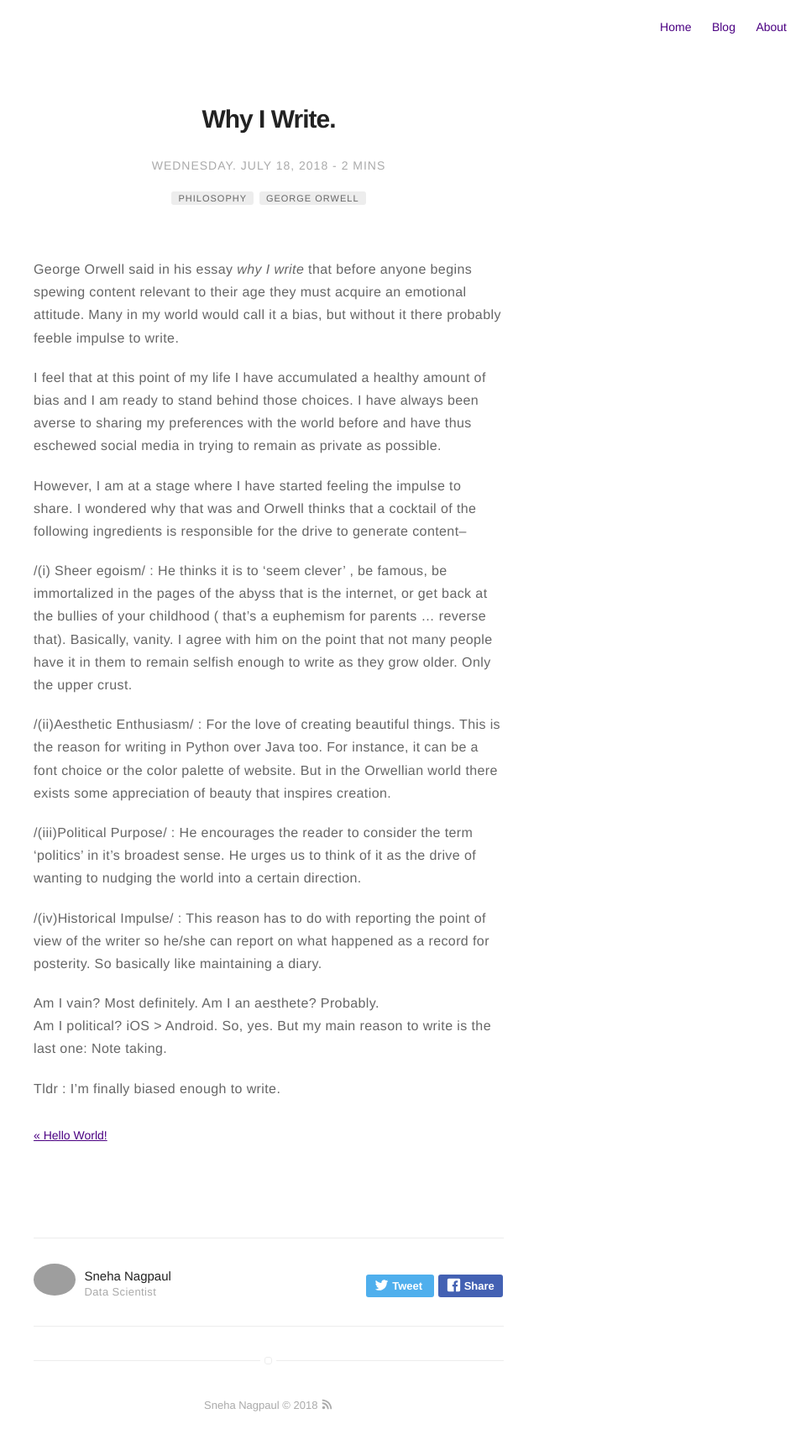
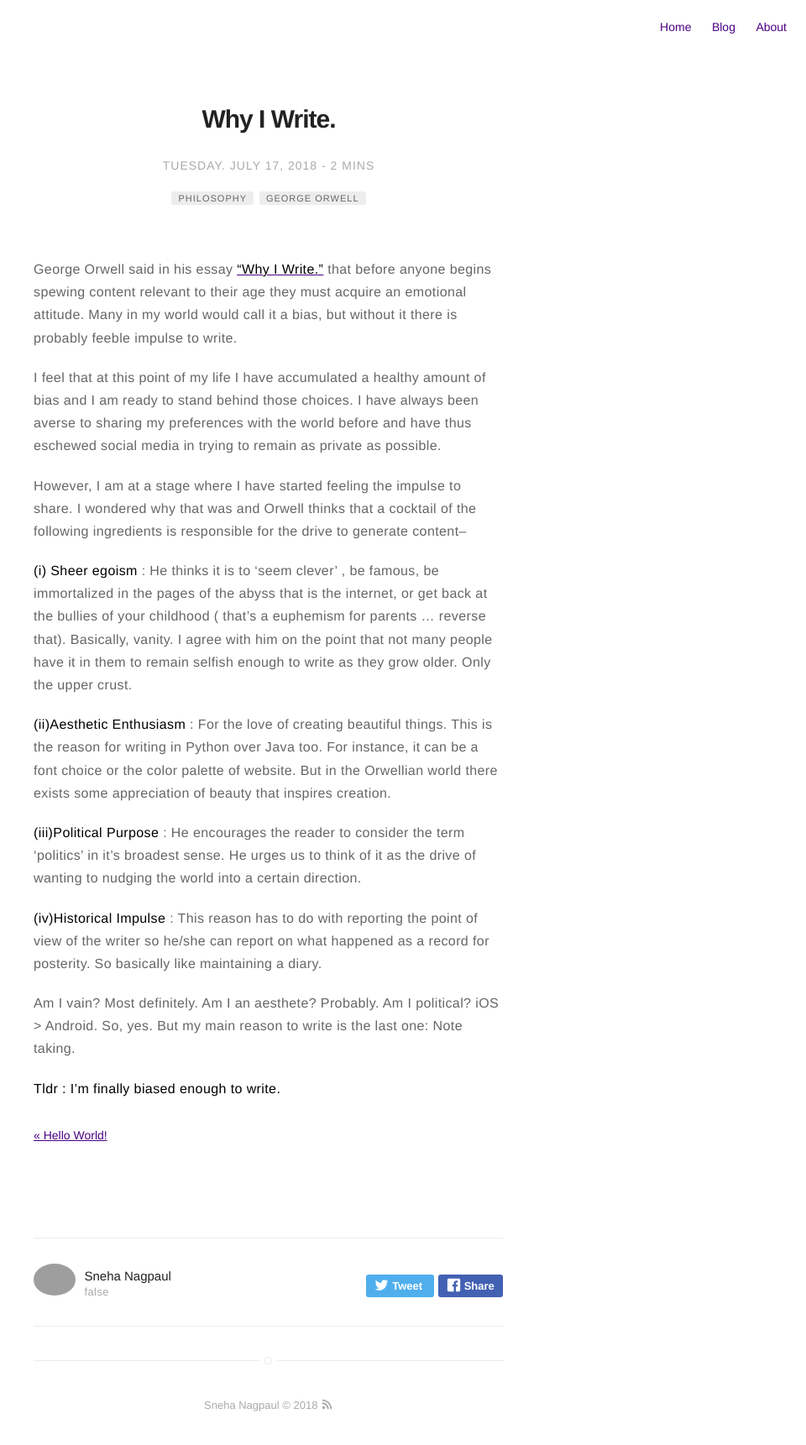
Before and after one commit to nagpaul/nagpaul.github.io, a Jekyll site: the page built from _posts/2018-07-17-why-i-write.markdown, in a window 1280 px wide. Shown: the whole page at 84% size, without its empty margins (320-1280 px from the left). Built offline with Jekyll 4.4.1, drawn with Linux system fonts in a browser that asks for light colours.

Commit message:
Adding changes from article1

```diff
--- a/_config.yml
+++ b/_config.yml
@@ -1,6 +1,6 @@
 # main text of home
 name: Sneha Nagpaul
-bio: Data Scientist
+bio: false
 
 # twitter summary info
 description: Something something Danger Zone.
@@ -54,7 +54,7 @@ email: snehanagpaul@me.com
 authors:
     sneha:
         name: Sneha Nagpaul
-        bio:  Data Scientist
+        bio:  false
         external-image: false
         picture: assets/images/profile.jpg
         twitter: snagpaul
@@ -66,7 +66,7 @@ width: normal
 
 # if you don't need pagination, comment the *paginate* configs below
 # paginate: 5
-# paginate_path: "blog/:num/"
+# paginate_path: "blog/:num/"i
 
 # if you don't need projects, comment the *projects* configs below
 # projects: true
--- a/_posts/2018-07-17-why-i-write.markdown
+++ b/_posts/2018-07-17-why-i-write.markdown
@@ -1,34 +1,38 @@
 ---
 title: "Why I Write."
 layout: post
-date: 2018-07-17 18:55:00 -0700
+date: 2018-07-17 10:55:00 -0700
+image: /assets/images/markdown.jpg
 headerImage: false
 tag:
 - philosophy
 - George Orwell
 category: blog
 author: sneha
-description:
+description: This is why I will write.
+# jemoji: '<img class="emoji" title=":ramen:" alt=":ramen:" src="https://assets.github.com/images/icons/emoji/unicode/1f35c.png" height="20" width="20" align="absmiddle">'
+
 ---
 
 
-George Orwell said in his essay *why I write* that before anyone begins spewing content relevant to their age they must acquire an emotional attitude. Many in my world would call it a bias, but without it there  probably feeble impulse to write.
+
+George Orwell said in his essay [**"Why I Write."**](http://srjcstaff.santarosa.edu/~mheydon/whywriteD.pdf) that before anyone begins spewing content relevant to their age they must acquire an emotional attitude. Many in my world would call it a bias, but without it there is probably feeble impulse to write.
 
 I feel that at this point of my life I have accumulated a healthy amount of bias and I am ready to stand behind those choices.  I have always been averse to sharing my preferences with the world before and have thus eschewed social media in trying to remain as private as possible.
 
 However, I am at a stage where I have started feeling the impulse to share. I wondered why that was and Orwell thinks that a cocktail of the following ingredients is responsible for the drive to generate content--
 
-/(i) Sheer egoism/  : He thinks it is to 'seem clever' , be famous, be immortalized in the pages of the abyss that is the internet, or get back at the bullies of your childhood ( that's a euphemism for parents ... reverse that).  Basically, vanity.  I agree with him on the point that not many people have it in them to remain selfish enough to write as they grow older. Only the upper crust.
+**(i) Sheer egoism** : He thinks it is to 'seem clever' , be famous, be immortalized in the pages of the abyss that is the internet, or get back at the bullies of your childhood ( that's a euphemism for parents ... reverse that).  Basically, vanity.  I agree with him on the point that not many people have it in them to remain selfish enough to write as they grow older. Only the upper crust.
 
-/(ii)Aesthetic Enthusiasm/ : For the love of creating beautiful things. This is the reason for writing in Python over Java too.  For instance, it can be a font choice or the color palette of website. But in the Orwellian world there exists some appreciation of beauty that inspires creation.
+**(ii)Aesthetic Enthusiasm** : For the love of creating beautiful things. This is the reason for writing in Python over Java too.  For instance, it can be a font choice or the color palette of website. But in the Orwellian world there exists some appreciation of beauty that inspires creation.
 
-/(iii)Political Purpose/ : He encourages the reader to consider the term 'politics' in it's broadest sense. He urges us to think of it as  the drive of wanting to nudging the world into a certain direction.
+**(iii)Political Purpose** : He encourages the reader to consider the term 'politics' in it's broadest sense. He urges us to think of it as  the drive of wanting to nudging the world into a certain direction.
 
-/(iv)Historical Impulse/ : This reason has to do with reporting the point of view of the writer so he/she can report on what happened as a record for posterity.  So basically like maintaining a diary.
+**(iv)Historical Impulse** : This reason has to do with reporting the point of view of the writer so he/she can report on what happened as a record for posterity.  So basically like maintaining a diary.
 
 Am I vain? Most definitely.
 Am I an aesthete? Probably.
 Am I political?  iOS > Android. So, yes.
 But my main reason to write is the last one: Note taking.
 
-Tldr : I'm finally biased enough to write.
+**Tldr : I'm finally biased enough to write.**
```
Also changed, not shown: _posts/2016-07-17-hello-world.markdown (line endings or trailing spaces).
